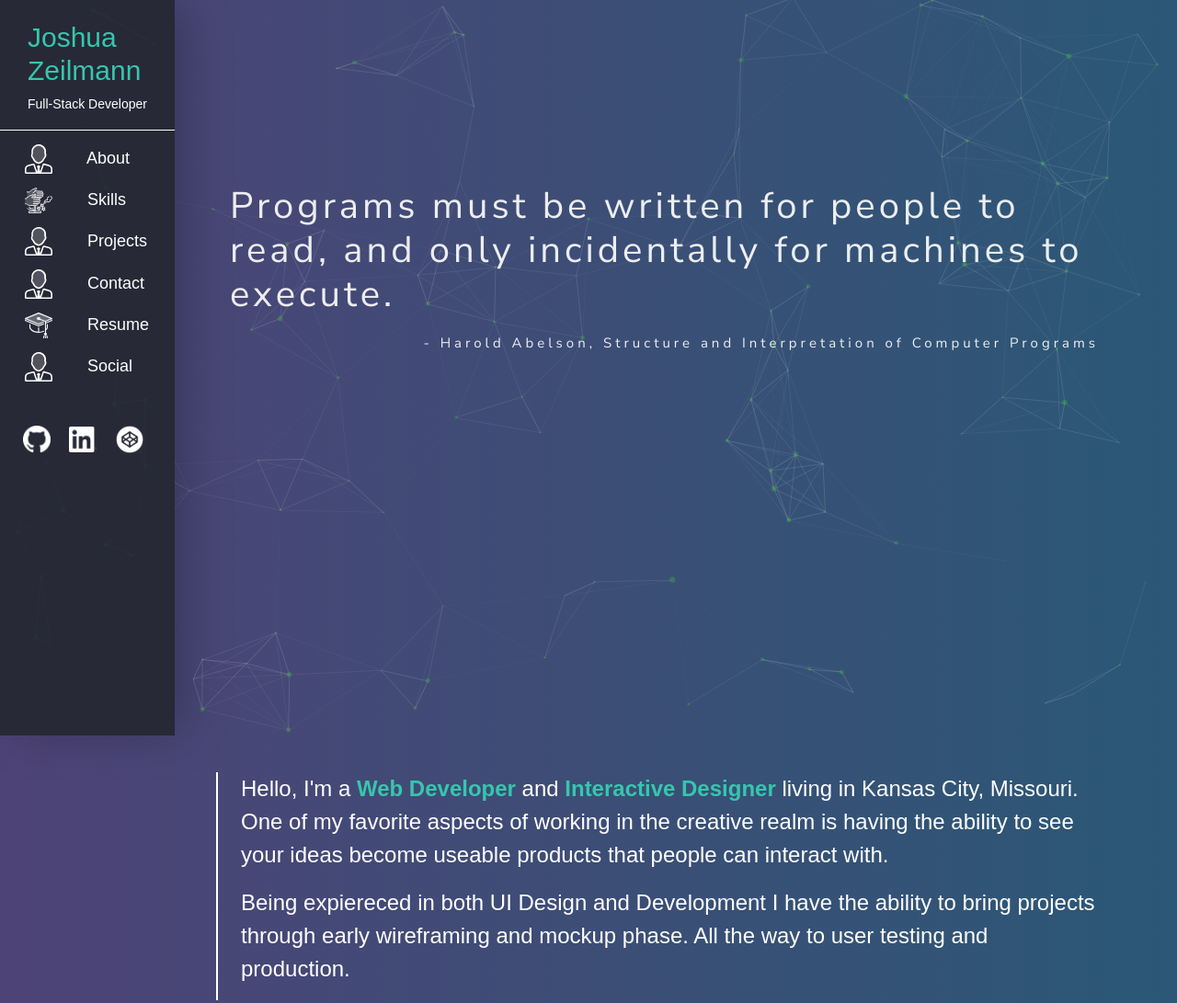
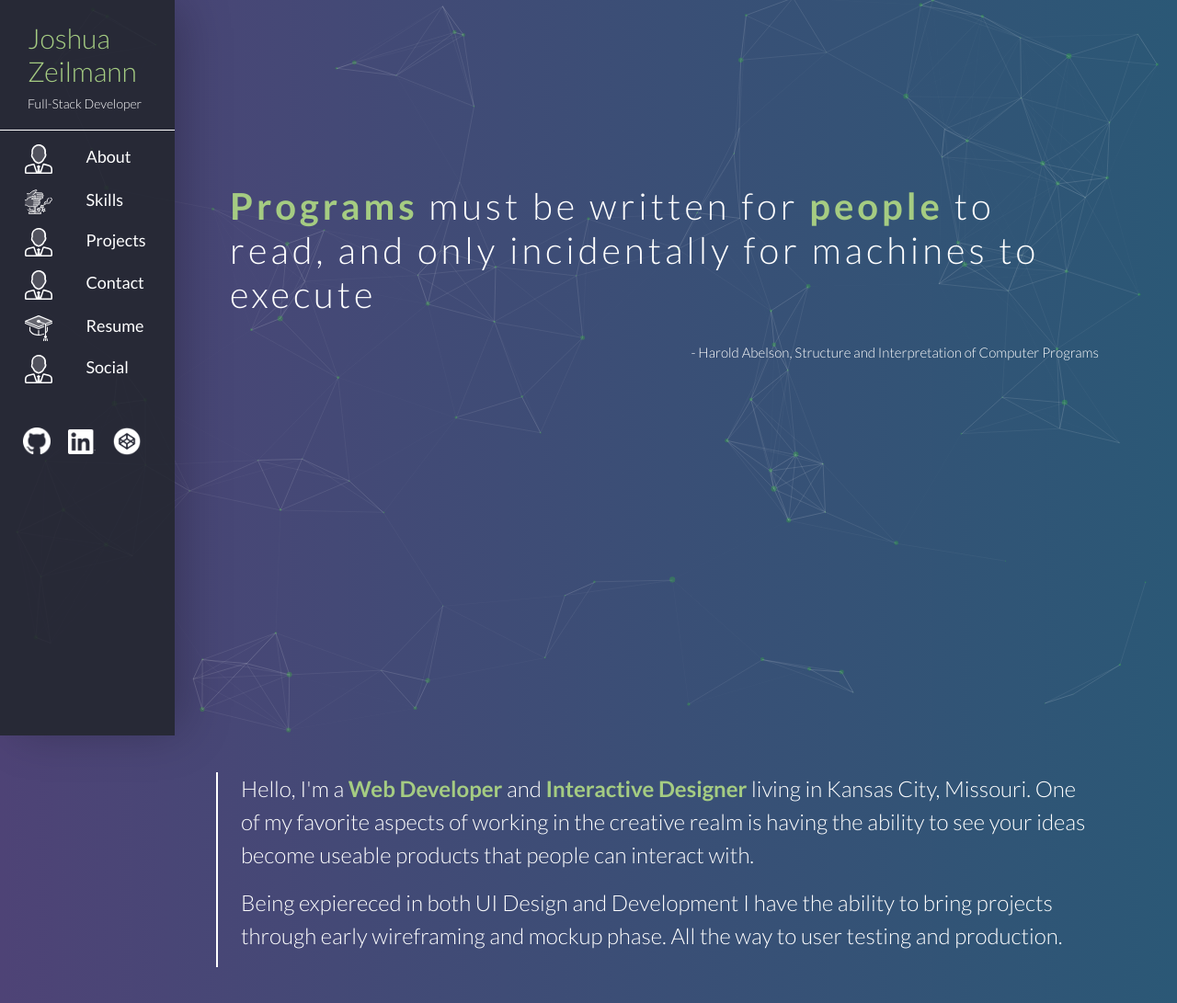
Before and after one commit to iamlimon/iamlimon.github.io, a plain HTML site: page index.html in a window 1280 px wide. Shown: the top 1091 px of the page at 92% size. Drawn offline with nearby package versions, Linux system fonts and the light colour scheme; a web font is replaced by a local one.

Commit message:
Updated menu and change font and color theme

```diff
--- a/index.html
+++ b/index.html
@@ -5,8 +5,7 @@
     <meta charset="utf-8">
     <meta name="viewport" content="width=device-width, initial-scale=1, shrink-to-fit=no">
     <!-- Google Font: Muli/Esczar -->
-    <link href="https://fonts.googleapis.com/css?family=Muli:300,400,600,700" rel="stylesheet">
-    <link href="https://fonts.googleapis.com/css?family=Nunito+Sans" rel="stylesheet">
+    <link href="https://fonts.googleapis.com/css?family=Lato:300,400,700" rel="stylesheet">
     <!-- Bootstrap CSS -->
     <link rel="stylesheet" href="https://maxcdn.bootstrapcdn.com/bootstrap/4.0.0/css/bootstrap.min.css" integrity="sha384-Gn5384xqQ1aoWXA+058RXPxPg6fy4IWvTNh0E263XmFcJlSAwiGgFAW/dAiS6JXm" crossorigin="anonymous">
     <!-- Custom CSS -->
@@ -60,7 +59,8 @@
     <div class="container">
       <div class="row">
         <div class="col-12">
-          <h1 class="headline">Programs must be written for people to read, and only incidentally for machines to execute.<br><span>-  Harold Abelson, Structure and Interpretation of Computer Programs</span></h1>
+          <h1 class="headline"><span>Programs</span> must be written for <span>people</span> to read, and only incidentally for machines to execute</h1>
+          <p class="headline-p">-  Harold Abelson, Structure and Interpretation of Computer Programs</p>
         </div>
       </div>
     </div>
--- a/js/main.js
+++ b/js/main.js
@@ -23,18 +23,18 @@ $(function () {
         console.log("clicked");
         // use cached object instead of searching
         slideout.animate({
-            right: '0px'
+            left: '0px'
         }, {
             queue: false,
-            duration: 500
+            duration: 200
         });
     }, function () {
         // use cached object instead of searching
         slideout.animate({
-            right: '-300px'
+            left: '-300'
         }, {
             queue: false,
-            duration: 500
+            duration: 200
         });
     });
 });
--- a/scss/_variables.scss
+++ b/scss/_variables.scss
@@ -1,3 +1,4 @@
 $gray: #252525;
-$teal: #36c6ae;
+$teal: #a5cc82;
 $white: #ffffff;
+$main-font:  'Lato', sans-serif;;
--- a/scss/styles.scss
+++ b/scss/styles.scss
@@ -22,26 +22,31 @@
   height: 350px;
   @include media-breakpoint-up(md) { height: 800px};
   .headline {
-    color: rgba(255,255,255, .9);
+    color: rgba(255,255,255, 1);
     letter-spacing: 4px;
     font-size: 22px;
     position: relative;
     z-index: -1;
     margin-top: 64px;
-    font-family: 'Nunito Sans', sans-serif;
+    font-weight: 300;
     @include animation(fadein, 5s);
     @include media-breakpoint-up(md) {
       margin-top: 200px;
       font-size: 40px;
     };
     span {
+      color: $teal;
+      font-weight: 700;
+    }
+  };
+    .headline-p {
       font-size: 15px;
       text-align: right;
       padding-top: 20px;
       display: block;
-    }
-  }
-}
+    };
+  };
+
 @include keyframes(fadein) {
   0%   {opacity: 0; }
   100% { opacity: .9 }
@@ -89,12 +94,17 @@
     top: 0;
     color: #ffffff;
     position: fixed;
+    padding-top: 60px;
     z-index: 3;
-    display: none;
+    display: block;
+    left: -300px;
     -webkit-box-shadow: 13px 0px 50px -6px rgba(0,0,0,0.26);
     -moz-box-shadow: 13px 0px 50px -6px rgba(0,0,0,0.26);
     box-shadow: 13px 0px 50px -6px rgba(0,0,0,0.26);
-    @include media-breakpoint-up(md) { display: block;};
+    @include media-breakpoint-up(md) {
+    left: 0 !important;
+    padding-top: 0;
+    };
     .name, .title {
       text-align: left;
       padding-top: 23px;
@@ -103,6 +113,8 @@
       font-size: 30px;
       color: $teal;
       margin-bottom: 0;
+      display: none;
+      @include media-breakpoint-up(md) { display: block;};
     }
     .title {
       color: #fff;
@@ -113,7 +125,7 @@
     ul {
       padding-left: 10px;
       list-style: none;
-      border-top: 1px solid #fff;
+      @include media-breakpoint-up(md) { border-top: 1px solid #fff;};
       .menu-item {
         font-size: 18px;
         margin: 15px 0;
@@ -147,7 +159,7 @@
 // Body Styles //
 //=====================//
 body {
-    font-family: 'Muli', Arial, sans-serif;
+    font-family: $main-font;
     background: $gray;
     color: $white;
     @include linear-gradient(to right, #4e4376, #2b5876, #2b5876);
@@ -217,7 +229,9 @@ body {
     }
 }
 
-// Feature //
+//=====================//
+// Feature Styles //
+//=====================//
 #feature {
   padding-top: 40px;
   padding-bottom: 100px;
@@ -228,10 +242,14 @@ body {
     }
   }
 }
-// End Feature //
+//=====================//
+// End Feature Styles //
+//=====================//
 
 
-// Showcase Section //
+///=====================//
+// Showcase Styles //
+//=====================//
 #showcase {
   padding-top: 40px;
   padding-bottom: 40px;
@@ -273,9 +291,13 @@ body {
    }
   }
 }
-// END Showcase Section //
+//=====================//
+// End Showcase Styles //
+//=====================//
 
-// Navigation
+//=====================//
+// Navigation Styles //
+//=====================//
 .navigation {
   ul{
     list-style: none;
@@ -294,7 +316,9 @@ body {
     }
   }
 }
-// END Navigation
+//=====================//
+// End Navigation Styles //
+//=====================//
 
 //=====================//
 // Skills Styles //
```
Also changed, not shown: css/styles.css, 1 other file.
